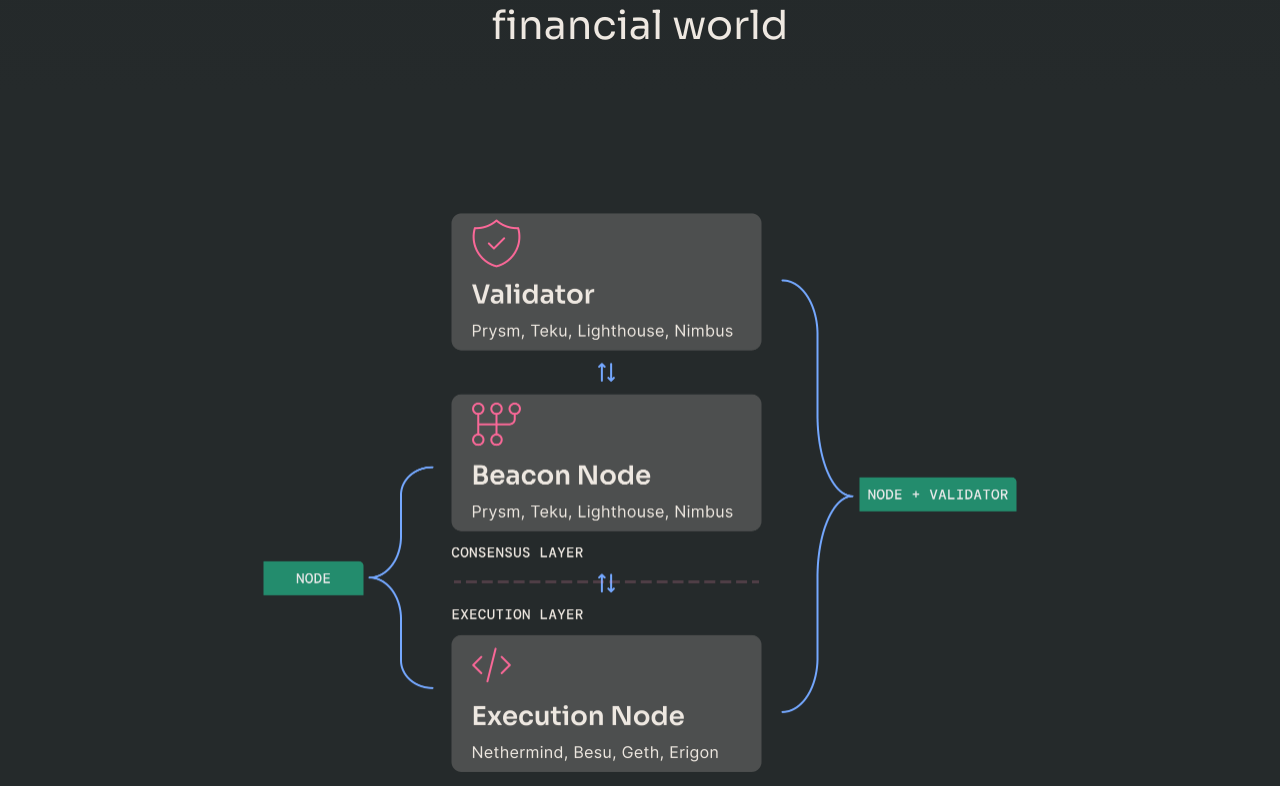
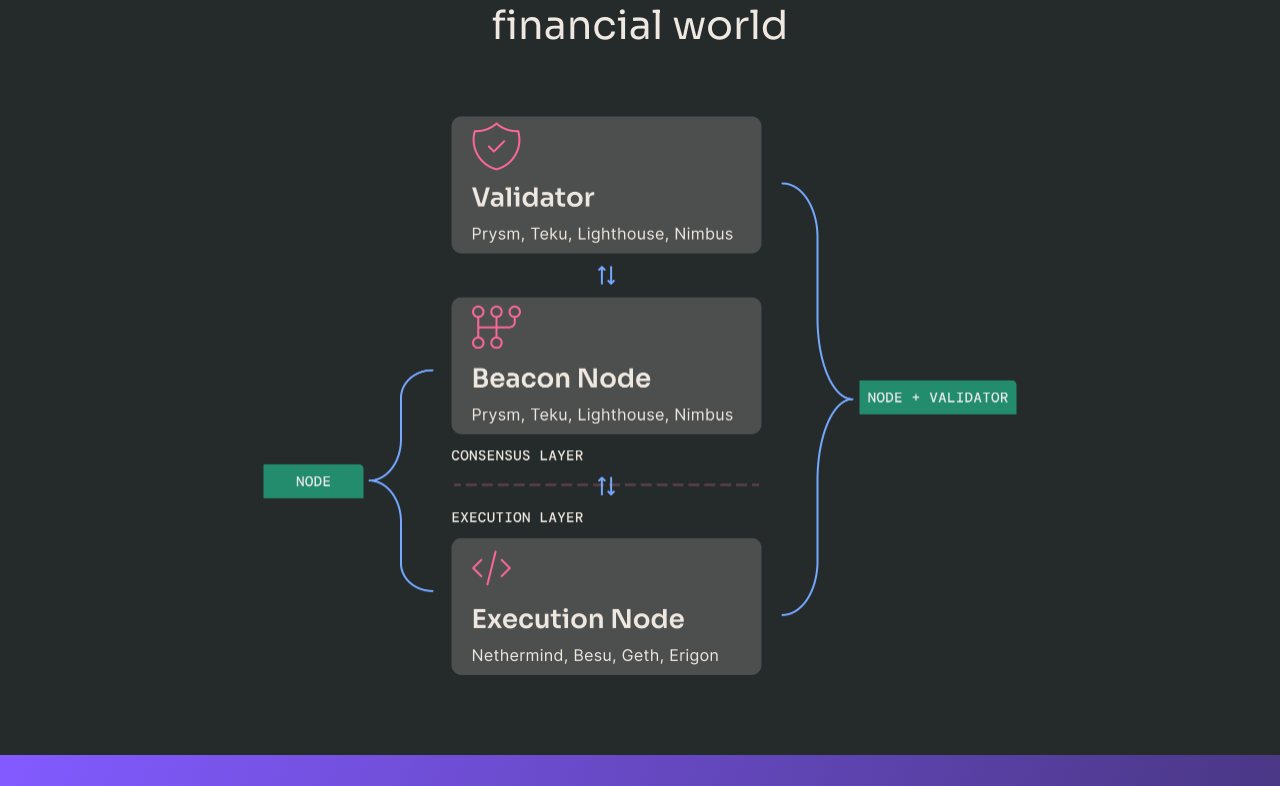
Before and after one commit to Nagalsky/prysmatic, a Next.js app: page / in a window 1280 px wide. Shown: the part 1168-1954 px from the top of the page. Built offline with nearby package versions, Linux system fonts and the light colour scheme.

Commit message:
fix image

```diff
--- a/components/prysm-open-source.js
+++ b/components/prysm-open-source.js
@@ -24,10 +24,7 @@
             src={banner}
             alt="banner"
             title="banner"
-            width="100%"
-            height="100%"
             layout="responsive"
-            objectFit="contain"
             priority={10}
           />
         </div>
```
